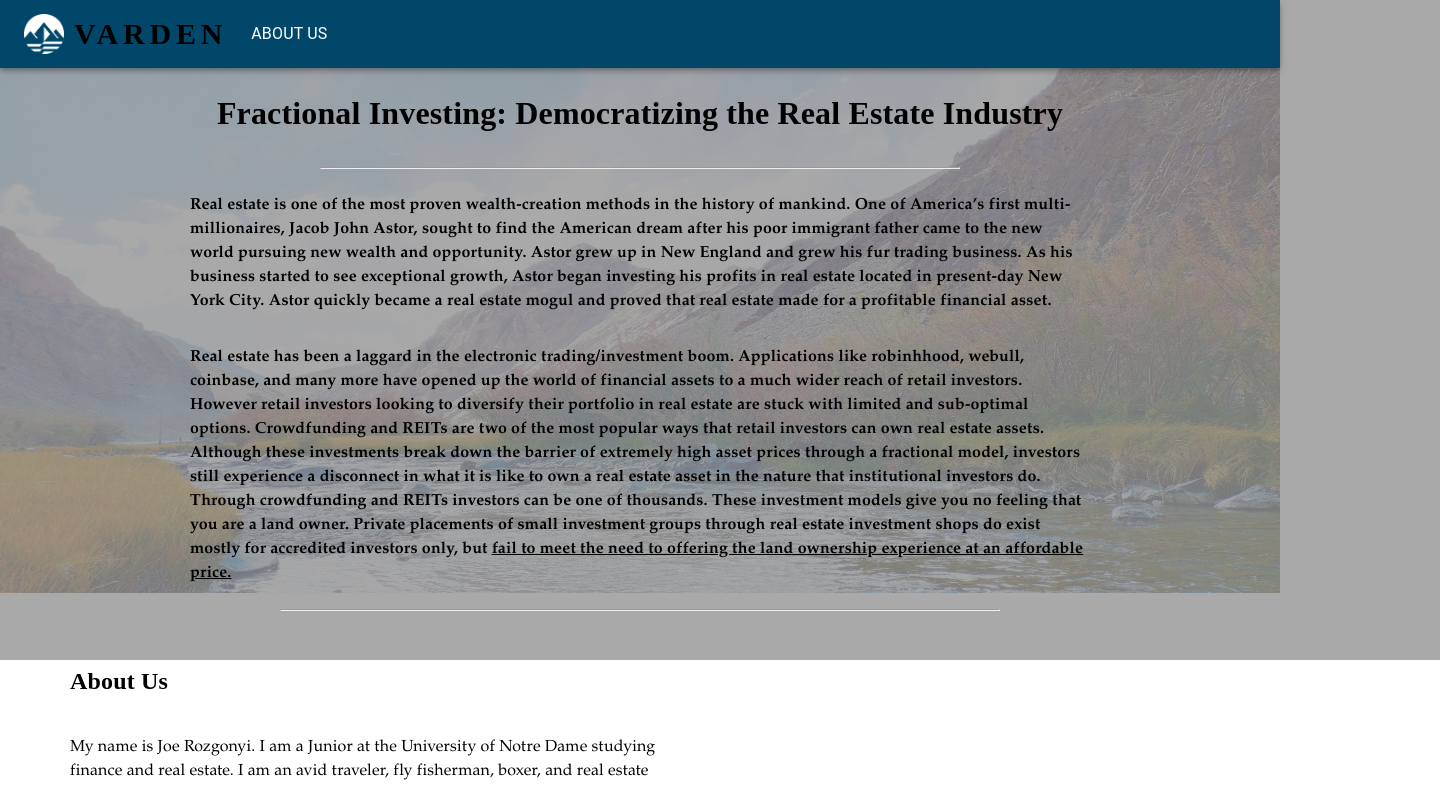
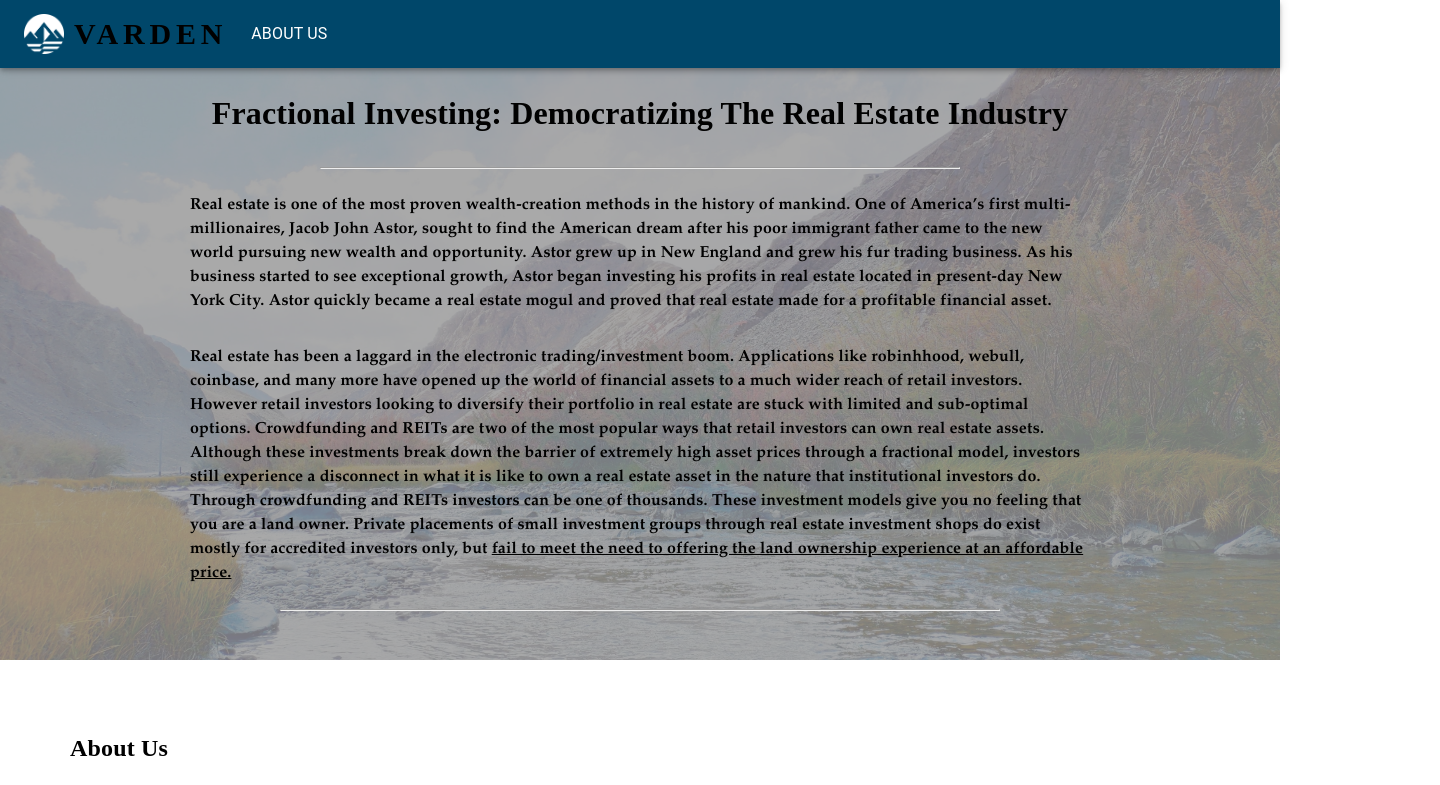
Before and after one commit to trozgonyi1/web.varden, a Next.js app: page /aboutus in a window 1280 px wide. Shown: the top 785 px of the page, 1440 px wide, since content can reach past the window. Built offline with nearby package versions, Linux system fonts and the light colour scheme.

Commit message:
Fixed background

```diff
--- a/pages/aboutus/index.tsx
+++ b/pages/aboutus/index.tsx
@@ -33,11 +33,13 @@ const page = () => {
             display: "flex",
             justifyContent: "center",
             alignItems: "center",
+            width:"100%",
+            height:"600px"
           }}
         >
           <Image
             src={RiverImg}
-            width="1440px"
+            layout="fill"
             height="600px"
             style={{ top: "0", left: "0", zIndex: "1", position: "absolute" }}
           />
@@ -46,7 +48,7 @@ const page = () => {
               backgroundColor: "#969696CF",
               top: "0",
               left: "0",
-              width: "1440px",
+              width: "100%",
               height: "660px",
               zIndex: "2",
               position: "absolute",
@@ -68,7 +70,7 @@ const page = () => {
           >
             <div style={{ display: "flex", justifyContent: "center" }}>
               <h1 style={{ fontFamily: "arkhip" }}>
-                Fractional Investing: Democratizing the Real Estate Industry
+                Fractional Investing: Democratizing The Real Estate Industry
               </h1>
             </div>
             <div>
--- a/pages/index.tsx
+++ b/pages/index.tsx
@@ -118,7 +118,7 @@ const Box = ({ header, body, alignment }: props) => {
               style={{ backgroundColor: "#00476A", borderColor: "#000000" }}
               onClick={handleShow}
             >
-              Open Form
+              Investment Inquiries
             </Button>
             <Modal
               show={show}
```
